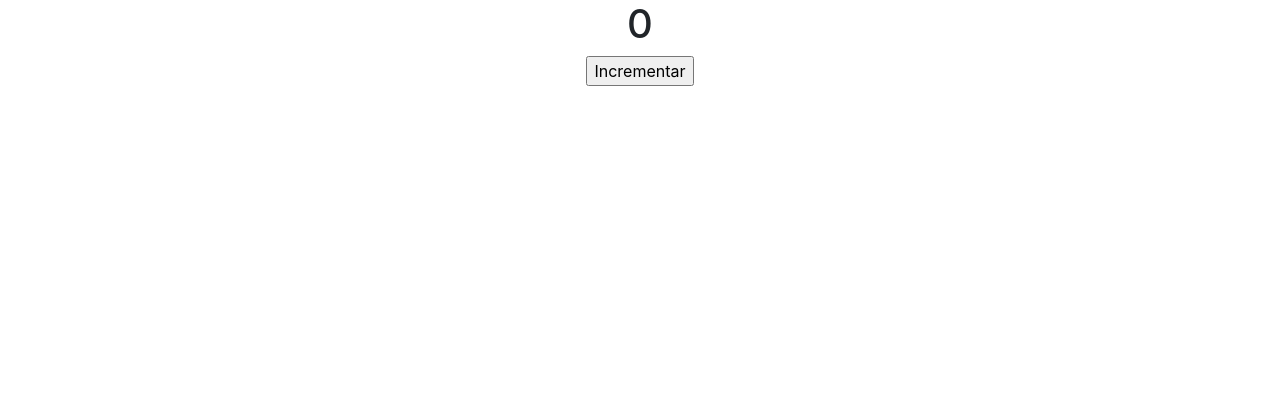
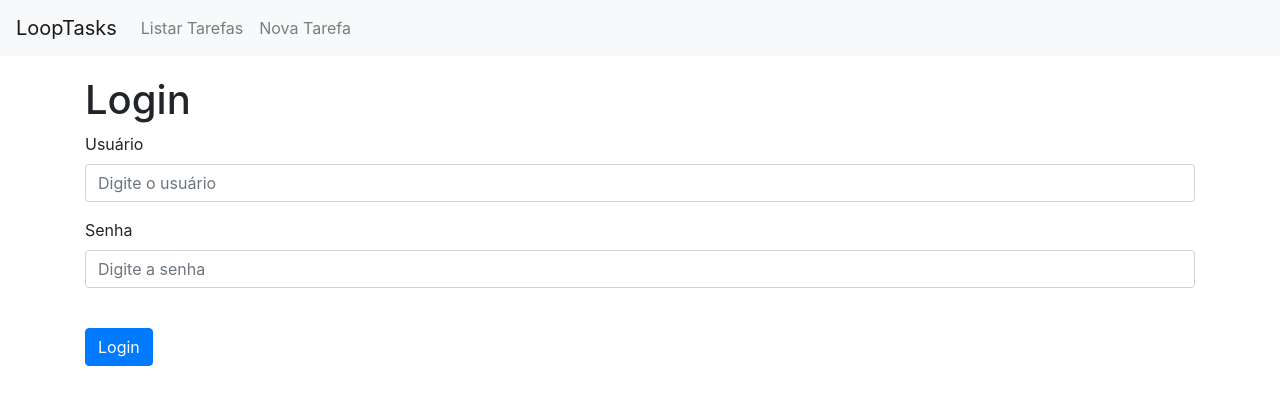
Before and after one commit to leogersen/looptasks-frontend, a React (Create React App) app: page /login in a window 1280 px wide. Shown: the top 404 px of the page. Built offline with nearby package versions, Linux system fonts and the light colour scheme.

Commit message:
Login ok

```diff
--- a/src/App.js
+++ b/src/App.js
@@ -1,24 +1,26 @@
 import React from "react";
 import { BrowserRouter, Route, Switch } from "react-router-dom";
-import Login from "./components/Login";
 import NavBar from "./components/NavBar";
 import TaskForm from "./components/TaskForm";
+import Login from "./components/Login";
 import TaskListTable from "./components/TaskListTable";
 import { AuthContext, useAuth } from "./hooks/useAuth";
+
+
+
 
 const App = (props) => {
   const auth = useAuth();
 
-  render() {
     return (
       <AuthContext.Provider value={auth}>
       <BrowserRouter>
       <div className="App">
-        <NavBar onLinkClick={this.onRefreshHandler} />
+        <NavBar  />
         <div className="container" style={{marginTop: 20}}>
         <Switch>
+          <Route exact path="/login" component={Login} />
           <Route exact path="/form" component={TaskForm} />
-          <Route exact path="/login" render={() => <Login onLoginSuccess={this.onRefreshHandler} />} />
           <Route exact path="/form/:id" component={TaskForm} />
           <Route path="/" component={TaskListTable} />
         </Switch>
@@ -27,7 +29,6 @@ const App = (props) => {
       </BrowserRouter>
       </AuthContext.Provider>
     );
-  }
 }
 
 
--- a/src/components/Login.js
+++ b/src/components/Login.js
@@ -1,70 +1,36 @@
-import React, { Component } from 'react';
+import React, { useContext, useState } from 'react';
 import { Redirect } from 'react-router-dom';
-import AuthService from '../api/AuthService';
+import { AuthContext } from '../hooks/useAuth';
 import Alert from './Alert';
 
-export default class Login extends Component {
+const Login = () => {
 
-    constructor(props) {
-        super(props);
+    const auth = useContext(AuthContext);
+    const [username, setUsername] = useState("");
+    const [password, setPassword] = useState("");
 
-        this.state = {
-            username: "",
-            password: "",
-            alert: null,
-            processing: false,
-            loggedIn: false
-        }
 
-        this.handleSubmit = this.handleSubmit.bind(this);
-        this.handleInputChanged = this.handleInputChanged.bind(this);
-        this.handleLoginReponse = this.handleLoginReponse.bind(this);
-    }
-
-    handleSubmit(event) {
+    const handleSubmit = (event) => {
         event.preventDefault();
-        this.setState({processing: true});
-        AuthService.login(this.state.username, this.state.password, this.handleLoginReponse);
+        auth.login(username, password);
 
     }
-
-    handleLoginReponse(success) {
-        if (success) {
-            this.setState({ loggedIn: true, processing: false });
-            this.props.onLoginSuccess();
-        }else {
-            this.setState({alert: "O login não pode ser realizado", processing: false });
-        }
-
-    }
-
-    handleInputChanged(event){
-        const field = event.target.name;
-        const value = event.target.value;
-        this.setState({ [field]: value });
-
-    }
-
-    render() {
-
-        if (AuthService.isAuthenticated() || this.state.loggedIn) {
+    if (auth.isAuthenticated()) {
         return <Redirect to="/" />;
-
     }
 
     return (
         <div>
             <h1> Login </h1>
-                {this.state.alert !== null ? <Alert message={this.state.alert} /> : ""}
-                <form onSubmit={this.handleSubmit}>
+            { auth.error && <Alert message={auth.error} /> }
+            <form onSubmit={handleSubmit}>
                 <div className="form-group">
                     <label htmlFor="username">Usuário</label>
                     <input
                         type="text"
                         className="form-control"
-                            onChange={this.handleInputChanged}
-                            value={this.state.username}
-                            name="username"
+                        onChange={(event) => setUsername(event.target.value)}
+                        value={username}
                         placeholder="Digite o usuário"
                     />
                 </div>
@@ -73,21 +39,22 @@ export default class Login extends Component {
                     <input
                         type="password"
                         className="form-control"
-                            onChange={this.handleInputChanged}
-                            value={this.state.password}
-                            name="password"
+                        onChange= {(event) => setPassword(event.target.value)}
+                        value={password}
                         placeholder="Digite a senha"
                     />
 
                 </div>
-                    <br/>
+                <br />
                 <button
                     type="submit"
                     className="btn btn-primary"
-                    disabled={this.state.processing}>
+                    disabled={auth.processing}>
                     Login</button>
             </form>
         </div>
     );
+
 }
-}
+
+export default Login;
--- a/src/hooks/useAuth.js
+++ b/src/hooks/useAuth.js
@@ -1,5 +1,5 @@
 import axios from 'axios';
-import React, { createContext, useEffect, useState } from 'react'
+import { createContext, useEffect, useState } from 'react'
 import { AUTH_ENDPOINT, CREDENTIALS_NAME } from '../constants';
 
 
@@ -12,17 +12,19 @@ export const useAuth = () => {
 
 
     useEffect(() => {
-        loadCredentials();}, []);
+        loadCredentials();
+    }, []);
 
-    const login = async (username, password, onLogin) => {
+    const login = async (username, password) => {
         const loginInfo = { username : username, password : password };
         setProcessing(true);
 
         try{
             const response = await axios.post(`${AUTH_ENDPOINT}/login`, loginInfo)
             const token = response.headers['authorization'].replace("Bearer ", "");
-            sessionStorage.setItem(token);
+            storeCredentials(token);
             setProcessing(false);
+
         } catch (error) {
             console.error(error);
             setError("O Login não pode ser realizado");
@@ -39,7 +41,7 @@ export const useAuth = () => {
     }
 
     const storeCredentials = (token) => {
-        const tokenData = atob(token.split(".")[1]);
+        const tokenData = JSON.parse(atob(token.split(".")[1]));
         const credentials = { username: tokenData.sub, displayName: tokenData.displayName, token: token };
         sessionStorage.setItem(CREDENTIALS_NAME, JSON.stringify(credentials));
         setCredentials(credentials);
```
Also changed, not shown: src/index.js (+2 -5 lines), 1 other file (tests, documents, lock files or other folders). Lines whose indentation alone changed are shown as unchanged.
